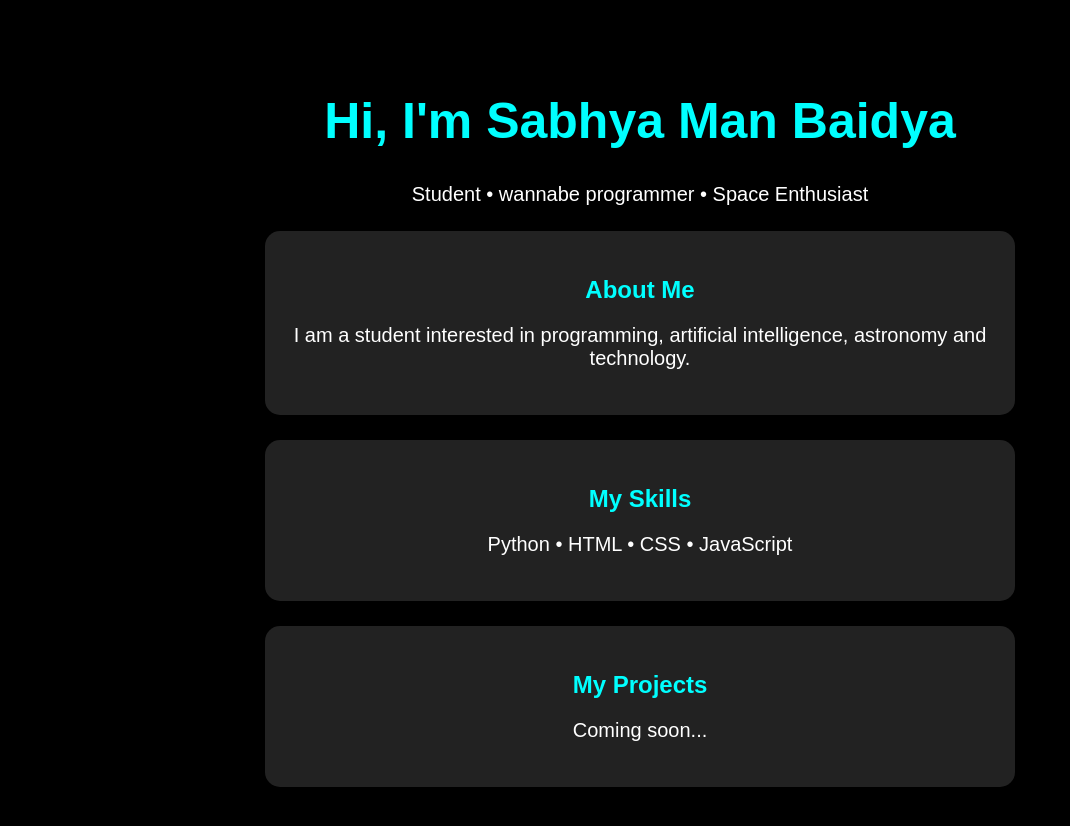
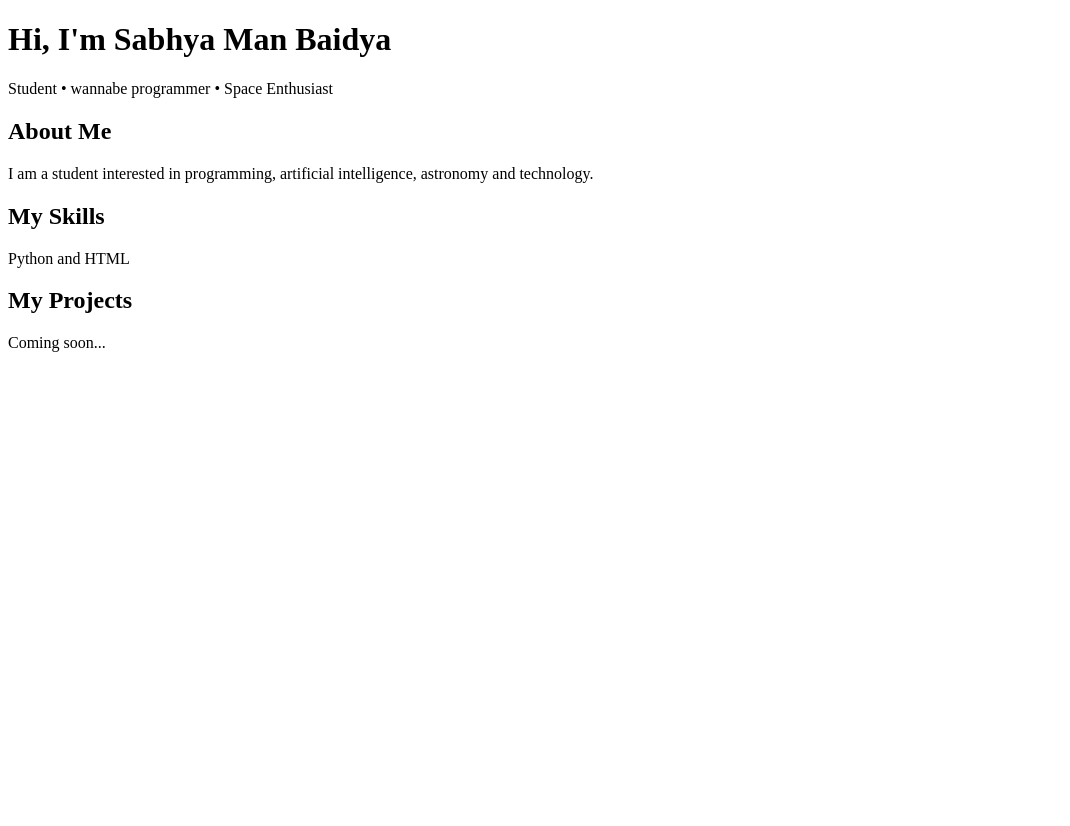
Before and after one commit to sabhyamanbaidya-bit/github-portfolio, a plain HTML site: page index.html in a window 1280 px wide. Shown: the whole page, without its empty margins (0-1070 px from the left). After the commit the page ends 800 px from the top, so only its background shows below. Drawn offline with Linux system fonts and the light colour scheme.

Commit message:
Remove CSS styles and update skills text
Removed CSS styles from the head section and updated skills description.

```diff
--- a/index.html
+++ b/index.html
@@ -2,37 +2,6 @@
 <html>
 <head>
     <title>Sabhya's Portfolio</title>
-
-    <style>
-        body {
-            background-color: black;
-            color: white;
-            font-family: Arial, sans-serif;
-            text-align: center;
-            padding: 50px;
-        }
-
-        h1 {
-            color: cyan;
-            font-size: 50px;
-        }
-
-        h2 {
-            color: cyan;
-        }
-
-        p {
-            font-size: 20px;
-        }
-
-        .section {
-            background-color: #222;
-            padding: 25px;
-            margin: 25px auto;
-            border-radius: 15px;
-            max-width: 700px;
-        }
-    </style>
 </head>
 
 <body>
@@ -51,7 +20,7 @@
 
     <div class="section">
         <h2>My Skills</h2>
-        <p>Python • HTML • CSS • JavaScript</p>
+        <p>Python and HTML </p>
     </div>
 
     <div class="section">
```
